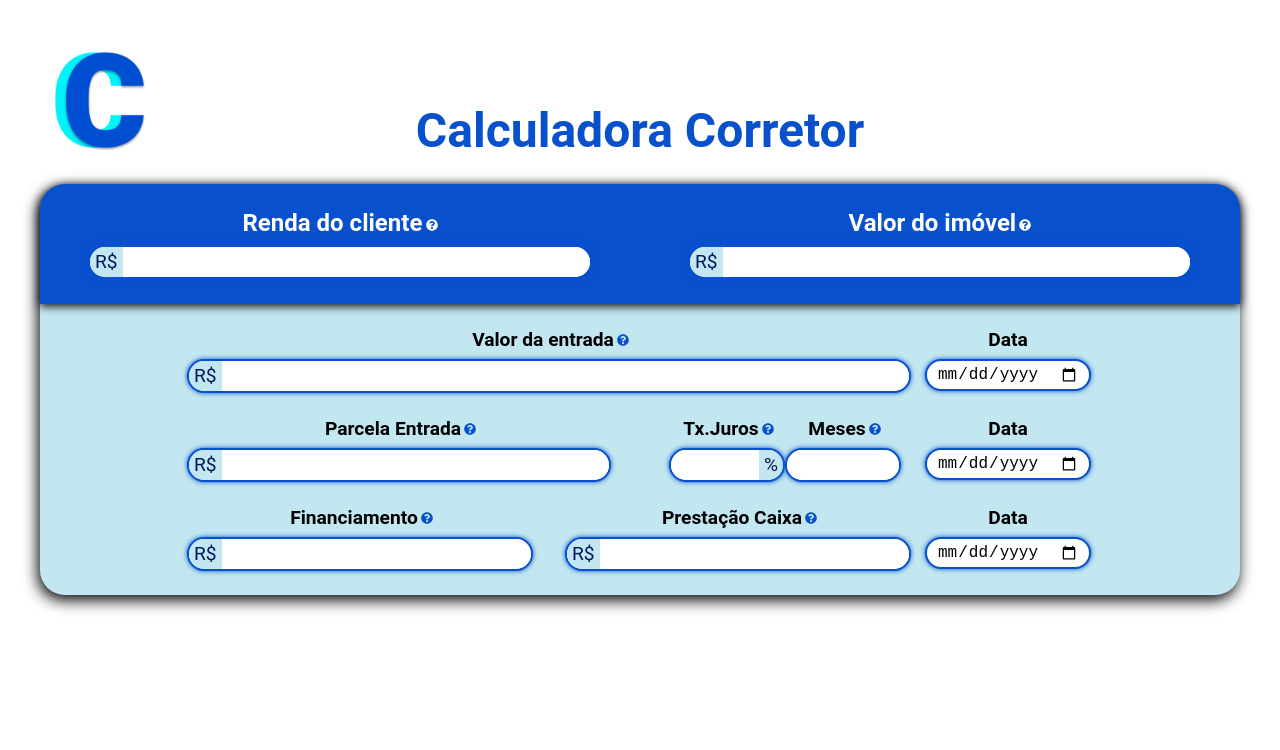
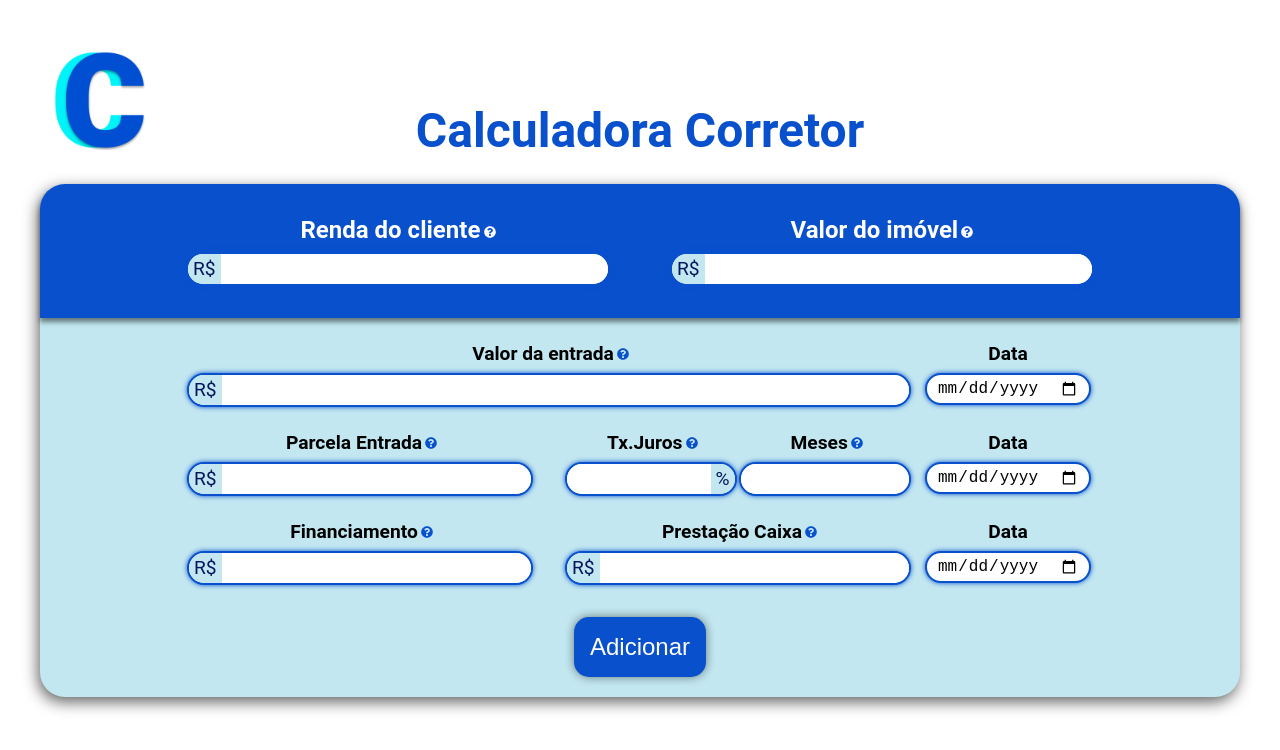
Before and after one commit to IRizzon/ProjectCC, a React (Create React App) app: page / in a window 1280 px wide. Shown: the top 750 px of the page. Built offline with nearby package versions, Linux system fonts and the light colour scheme; the HTML template or start-up script is replaced by a standard one.

Commit message:
Correção no bug numérico e Modal inserido
Além de algumas atualizações visuais foi adicionado o Modal, para que possamos gerir os inputs, e foi corrigido o bug numerico onde o valor decimal era travado, outras atualizações visuais para melhorar o desenvolvimento responsivo da pagina

```diff
--- a/package.json
+++ b/package.json
@@ -9,6 +9,7 @@
     "react": "^18.2.0",
     "react-dom": "^18.2.0",
     "react-icons": "^4.10.1",
+    "react-modal": "^3.16.1",
     "react-number-format": "^5.3.0",
     "react-router-dom": "^6.15.0",
     "react-scripts": "5.0.1",
--- /dev/null
+++ b/src/components/Modal/index.js
@@ -0,0 +1,53 @@
+import React from "react";
+import Modal from "react-modal";
+import { BsBalloon, BsBank, BsDatabaseAdd, BsHouseAdd } from "react-icons/bs";
+
+import './style.css';
+
+const SelectModal = ({isOpen, onRequestClose, handleOptionSelection }) =>{
+
+    return(
+        <Modal isOpen={isOpen}
+        onRequestClose={onRequestClose}
+        contentLabel="Select Option"
+        style={{
+            overlay: {
+                backgroundColor: 'rgba(0, 0, 0, 0.5)',
+            },
+            content: {
+                width: '30%',
+                height: '40%',
+                border: "none",
+                borderRadius: "25px",
+                top: '50%',
+                left: '50%',
+                transform: 'translate(-50%, -50%)',
+            },
+        }}
+        >
+            <div className="modal_contain">
+                <div className="options">
+                    <button onClick={() => handleOptionSelection('Balão')}>
+                        <BsBalloon color="#FFF" size={'4rem'}/>
+                        <span>Balão</span>
+                    </button>
+                    <button onClick={() => handleOptionSelection('FGTS')}>
+                        <BsBank color="FFF" size={'4rem'}/>
+                        <span>FGTS</span>
+                    </button>
+                    <button onClick={() => handleOptionSelection('Subsídio')}>
+                        <BsDatabaseAdd color="FFF" size={'4rem'}/>
+                        <span>Subsídio</span>
+                    </button>
+                    <button onClick={() => handleOptionSelection('Permuta')}>
+                        <BsHouseAdd color="FFF" size={'4rem'}/>
+                        <span>Permuta</span>
+                    </button>
+                </div>
+                <button className="close" onClick={onRequestClose}>Fechar</button>
+            </div>
+        </Modal>
+    )
+}
+
+export default SelectModal;
--- /dev/null
+++ b/src/components/Modal/style.css
@@ -0,0 +1,46 @@
+.modal_contain{
+    display: flex;
+    flex-direction: column;
+    height: 100%;
+    gap: 5%;
+}
+
+.options{
+    display: grid;
+    grid-template-columns: 2fr 2fr;
+    height: 90%;
+}
+
+.options button{
+    background-color: #0950CD;
+    color: #FFF;
+    display: flex;
+    flex-direction: column;
+    border: #FFF solid 0.1rem;
+    border-radius: 15px;
+    font-size: 2rem;
+    font-weight: 600;
+    align-items: center;
+    justify-content: center;
+    transition: all 0.5s;
+    cursor: pointer;
+}
+
+.options button:hover{
+    opacity: 0.8;
+    background-color: #04165D;
+}
+
+.close{
+    border: none;
+    background-color: #FFF;
+    color: #0950CD;
+    font-size: 1.5rem;
+    font-weight: bold;
+    cursor: pointer;
+    transition: all 0.3s;
+}
+
+.close:hover{
+    color: #04165D;
+}
--- a/src/pages/Home/index.js
+++ b/src/pages/Home/index.js
@@ -1,10 +1,97 @@
 import React, { useState } from 'react';
+import { FaQuestionCircle } from 'react-icons/fa'
+
 import Header from '../../components/Header'
-import { FaQuestionCircle } from 'react-icons/fa'
+import SelectModal from '../../components/Modal'
 
 import './style.css'
 
 function Home(){
+
+    //Modal Function
+
+    const [modalIsOpen, setModalIsOpen] = useState(false);
+    const [selectedOption, setSelectedOption] = useState(null);
+    const [addedSections, setAddedSections] = useState([]);
+
+    const openModal = () => {
+        setModalIsOpen(true);
+    };
+
+    const closeModal = () => {
+        setModalIsOpen(false);
+    };
+
+    const handleOptionSelection = (option) => {
+        setSelectedOption(option);
+        setAddedSections([...addedSections, {
+            type: option,
+            description: '',
+            value: '',
+            date: ''
+        }]);
+        closeModal();
+    };
+
+    const handleSectionInput = (fieldName, value, index) => {
+        const updatedSections = [...addedSections];
+        updatedSections[index][fieldName] = value;
+        setAddedSections(updatedSections);
+    };
+
+    const handleSectionRemoval = (index) => {
+        const updatedSections = [...addedSections];
+        updatedSections.splice(index, 1);
+        setAddedSections(updatedSections);
+    };
+
+    const renderAddedSections = () => {
+        return addedSections.map((section, index) => (
+        <section key={index} className='box_add'>
+            {section.type === 'Permuta' ? (
+                <div className='if_contain'>
+                    <div className='if_main'>
+                        <div className='subtitle'>
+                            <label>Descrição</label>
+                            <FaQuestionCircle color='#0950CD' size={12} />
+                        </div>
+                        <div className='bar'>
+                            <input type='text' value={section.value} onChange={(e) => handleSectionInput('value', e.target.value, index)}/>
+                        </div>
+                    </div>
+                    <div className='if_main'>
+                        <div className='subtitle'>
+                            <label>Valor</label>
+                            <FaQuestionCircle color='#0950CD' size={12} />
+                        </div>
+                        <div className='bar'>
+                            <span>R$</span>
+                            <input type='text' value={section.value} onChange={(e) => handleSectionInput('value', e.target.value, index)}/>
+                        </div>
+                    </div>
+                </div>
+            ) : (
+            <div className='box_main'>
+                <div className='subtitle'>
+                    <label>{section.type}</label>
+                    <FaQuestionCircle color='#0950CD' size={12} />
+                </div>
+                <div className='bar'>
+                    <span>R$</span>
+                    <input type='text' value={section.value} onChange={(e) => handleSectionInput('value', e.target.value, index)}/>
+                </div>
+            </div>
+            )}
+            <div className='date_box'>
+                <label><b>Data</b></label>
+                <input type='date' />
+            </div>
+            <button className='remove' onClick={() => handleSectionRemoval(index)}>X</button>
+        </section>
+        ));
+    };
+
+    //Input Format
 
     const [input, setInput] = useState({
             rendaCliente: '',
@@ -18,24 +105,28 @@ function Home(){
 
         const handleInputChange = (fieldName) => (e) => {
             e.preventDefault();
-        const inputValue = e.target.value
+            const inputValue = e.target.value;
 
-        if (inputValue == ''){
-            setInput(prevInput => ({
-                ...prevInput,
-                [fieldName]: 0.00
-            }));
-        }else{
-            const formatted = parseFloat(inputValue).toFixed(2);
-            setInput(prevInput => ({
-                ...prevInput,
-                [fieldName]: formatted
-            }));
-    }
+            const numericValue = inputValue.replace(/[^0-9]/g, '');
+
+            let formattedValue = numericValue;
+            if (formattedValue !== '0') {
+              formattedValue = formattedValue.replace(/^0+/, '');
             }
 
+            if (formattedValue.length < 3) {
+              formattedValue = formattedValue.padStart(3, '0');
+            }
+            formattedValue = formattedValue.slice(0, -2) + '.' + formattedValue.slice(-2);
+
+            setInput((prevInput) => ({
+              ...prevInput,
+              [fieldName]: formattedValue,
+            }));
+        };
+
     return(
-        <body>
+        <div>
             <Header/>
             <main>
                 <h1>Calculadora Corretor</h1>
@@ -43,7 +134,7 @@ function Home(){
                     <section className='intro'>
                         <div className='intro_box'>
                             <div className='title'>
-                                <span>Renda do cliente</span>
+                                <label>Renda do cliente</label>
                                 <FaQuestionCircle color='#FFF' size={12}/>
                             </div>
                             <div className='bar'>
@@ -53,7 +144,7 @@ function Home(){
                         </div>
                         <div className='intro_box'>
                         <div className='title'>
-                                <span>Valor do imóvel</span>
+                                <label>Valor do imóvel</label>
                                 <FaQuestionCircle color='#FFF' size={12}/>
                             </div>
                             <div className='bar'>
@@ -65,7 +156,7 @@ function Home(){
                     <section className='ent_value'>
                         <div className='ent_main'>
                             <div className='subtitle'>
-                                <span>Valor da entrada</span>
+                                <label>Valor da entrada</label>
                                 <FaQuestionCircle color='#0950CD' size={12}/>
                             </div>
                             <div className='bar'>
@@ -74,14 +165,14 @@ function Home(){
                             </div>
                         </div>
                         <div className='date_box'>
-                            <span><b>Data</b></span>
+                            <label><b>Data</b></label>
                             <input type='date'/>
                         </div>
                     </section>
                     <section className='prest_value'>
                         <div className='prest_main'>
                             <div className='subtitle'>
-                                <span>Parcela Entrada</span>
+                                <label>Parcela Entrada</label>
                                 <FaQuestionCircle color='#0950CD' size={12}/>
                             </div>
                             <div className='bar'>
@@ -92,7 +183,7 @@ function Home(){
                         <div className="container">
                             <div className='prest_contain'>
                                 <div className='subtitle'>
-                                    <span>Tx.Juros</span>
+                                    <label>Tx.Juros</label>
                                     <FaQuestionCircle color='#0950CD' size={12}/>
                                 </div>
                                 <div className='jbar'>
@@ -102,23 +193,23 @@ function Home(){
                             </div>
                             <div className='prest_contain'>
                                 <div className='subtitle'>
-                                    <span>Meses</span>
+                                    <label>Meses</label>
                                     <FaQuestionCircle color='#0950CD' size={12}/>
                                 </div>
                                 <div className='jbar'>
-                                    <input type='text'/>
+                                    <input type='text' value={input.meses} onChange={handleInputChange('meses')}/>
                                 </div>
                             </div>
                         </div>
                         <div className='date_box'>
-                            <span><b>Data</b></span>
+                            <label><b>Data</b></label>
                             <input type='date'/>
                         </div>
                     </section>
                     <section className='bank_value'>
                         <div className='bank_main'>
                             <div className='subtitle'>
-                                <span>Financiamento</span>
+                                <label>Financiamento</label>
                                 <FaQuestionCircle color='#0950CD' size={12}/>
                             </div>
                             <div className='bar'>
@@ -128,7 +219,7 @@ function Home(){
                         </div>
                         <div className='bank_contain'>
                             <div className='subtitle'>
-                                <span>Prestação Caixa</span>
+                                <label>Prestação Caixa</label>
                                 <FaQuestionCircle color='#0950CD' size={12}/>
                             </div>
                             <div className='bar'>
@@ -137,13 +228,20 @@ function Home(){
                             </div>
                         </div>
                         <div className='date_box'>
-                            <span><b>Data</b></span>
+                            <label><b>Data</b></label>
                             <input type='date'/>
                         </div>
                     </section>
+                    {renderAddedSections()}
                 </form>
+                <button className='add_input' onClick={openModal}>Adicionar</button>
+                <SelectModal
+                    isOpen={modalIsOpen}
+                    onRequestClose={closeModal}
+                    handleOptionSelection={handleOptionSelection}
+                />
             </main>
-        </body>
+        </div>
     )
 }
 
--- a/src/pages/Home/style.css
+++ b/src/pages/Home/style.css
@@ -1,4 +1,7 @@
 main{
+    display: flex;
+    flex-direction: column;
+    align-items: center;
     transform: translateY(-100px);
     margin: 0;
     padding: 0;
@@ -17,14 +20,16 @@ form{
     flex-direction: column;
     align-items: center;
     background-color: #C2E7F0;
-    box-shadow: #000 -2px 5px 15px;
+    box-shadow: #0000009c -2px 5px 15px;
     width: 1200px;
     border-radius: 25px;
+    padding-bottom: 5rem;
 }
+
 
 .intro{
     background-color: #0950CD;
-    box-shadow: #000 0 2px 10px;
+    box-shadow: #0000007c 0 4px 5px;
     color: #FFF;
     width: 100%;
     display: flex;
@@ -34,8 +39,8 @@ form{
 }
 
 .intro_box{
-    margin: 25px 50px;
-    width: 50%;
+    padding: 2rem;
+    width: 35%;
     display: flex;
     flex-direction: column;
     align-items: center;
@@ -47,7 +52,7 @@ form{
     margin-bottom: 0.5rem;
 }
 
-.title span{
+.title label{
     margin-right: 0.2rem;
 }
 
@@ -70,6 +75,7 @@ form{
 }
 
 .bar input{
+    width: 100%;
     flex: 1;
     outline-style: none;
     padding: 4px 5px;
@@ -85,7 +91,7 @@ form{
     margin-bottom: 0.5rem;
 }
 
-.subtitle span{
+.subtitle label{
     margin: 0.2rem;
 }
 
@@ -128,22 +134,24 @@ form{
 }
 
 .prest_main{
-    width: 35%;
+    width: 28.5%;
     display: flex;
     flex-direction: column;
     align-items: center;
 }
 
 .prest_contain{
+    width: 50%;
     display: flex;
     flex-direction: column;
     align-items: center;
 }
 
 .container{
-    width: 20%;
+    width: 28.5%;
     display: flex;
-    margin-left: 5%;
+    margin-left: 3%;
+    gap: 2%;
 }
 
 .jbar{
@@ -154,7 +162,7 @@ form{
     box-shadow: #0950CD 0 0 5px;
     font-size: 1.2rem;
     border-radius: 20px;
-    width: 7rem;
+    width: 100%;
 }
 
 .jbar span{
@@ -165,7 +173,7 @@ form{
 }
 
 .jbar input{
-    width: 4rem;
+    width: 100%;
     flex: 1;
     outline-style: none;
     padding: 4px 5px;
@@ -179,6 +187,7 @@ form{
     width: 100%;
     justify-content: center;
     margin: 2%;
+    margin-bottom: 2rem;
 }
 
 .bank_main{
@@ -195,3 +204,67 @@ form{
     flex-direction: column;
     align-items: center;
 }
+
+.if_contain{
+    display: flex;
+    width: 60%;
+    justify-content: center;
+    gap: 5%;
+    margin: 0 0 2rem 2rem;
+}
+
+.if_main{
+    width: 50%;
+    display: flex;
+    flex-direction: column;
+    align-items: center;
+}
+
+.box_add{
+    display: flex;
+    width: 100%;
+    justify-content: center;
+}
+
+.box_main{
+    width: 60%;
+    display: flex;
+    flex-direction: column;
+    align-items: center;
+    margin: 0 0 2rem 2rem;
+
+}
+
+.remove{
+    border: none;
+    background-color: #0950CD;
+    color: #FFF;
+    width: 1.5rem;
+    height: 1.5rem;
+    border-radius: 50%;
+    cursor: pointer;
+    transition: all 0.5s;
+}
+
+.remove:hover{
+    background-color: #04165D;
+    transform: scale(1.1);
+}
+
+.add_input{
+    border: 0;
+    background-color: #0950CD;
+    color: #FFF;
+    padding: 1rem;
+    font-size: 1.5rem;
+    border-radius: 15px;
+    box-shadow: #0000007c 0 0 10px;
+    cursor: pointer;
+    transform: translateY(-5rem);
+    transition: all 0.5s;
+}
+
+.add_input:hover{
+    opacity: 0.8;
+    transform: translateY(-5rem) scale(1.2);
+}
```
Also changed, not shown: 1 other file (tests, documents, lock files or other folders). Lines whose indentation alone changed are shown as unchanged.
